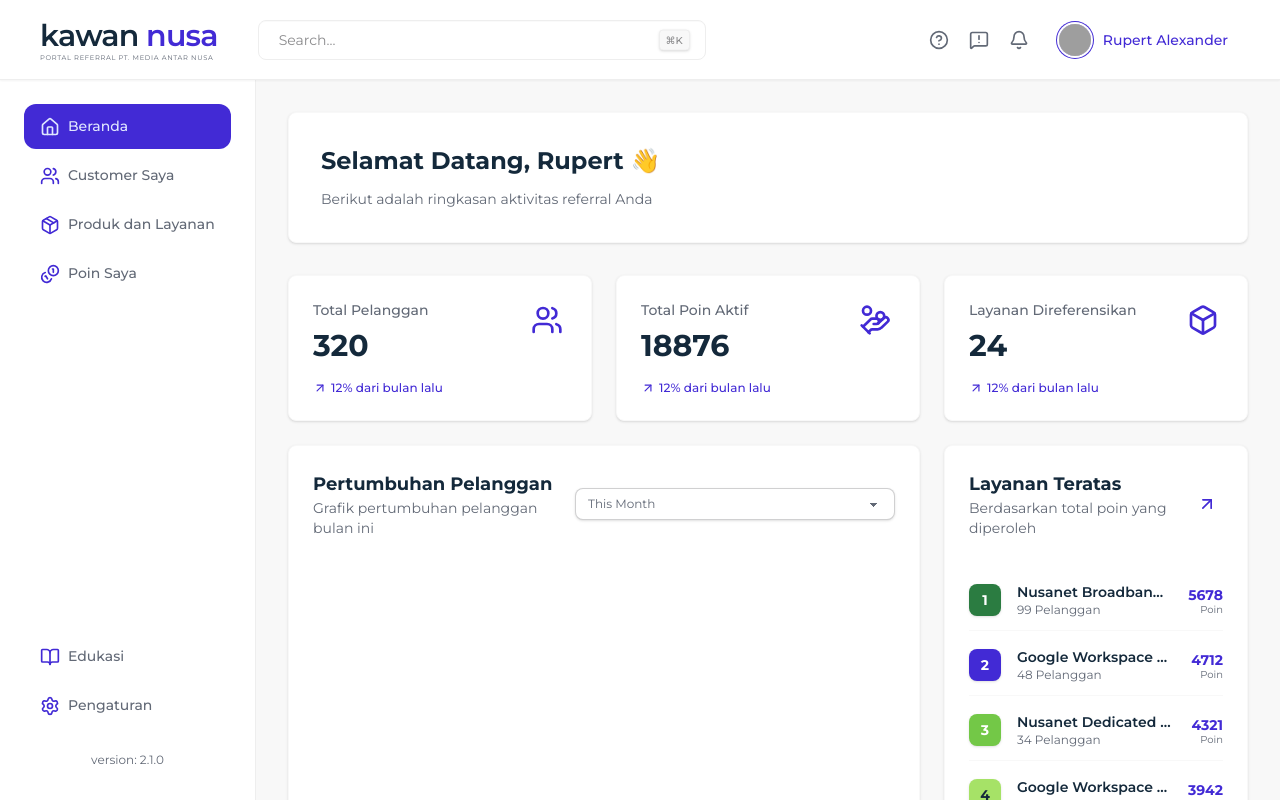
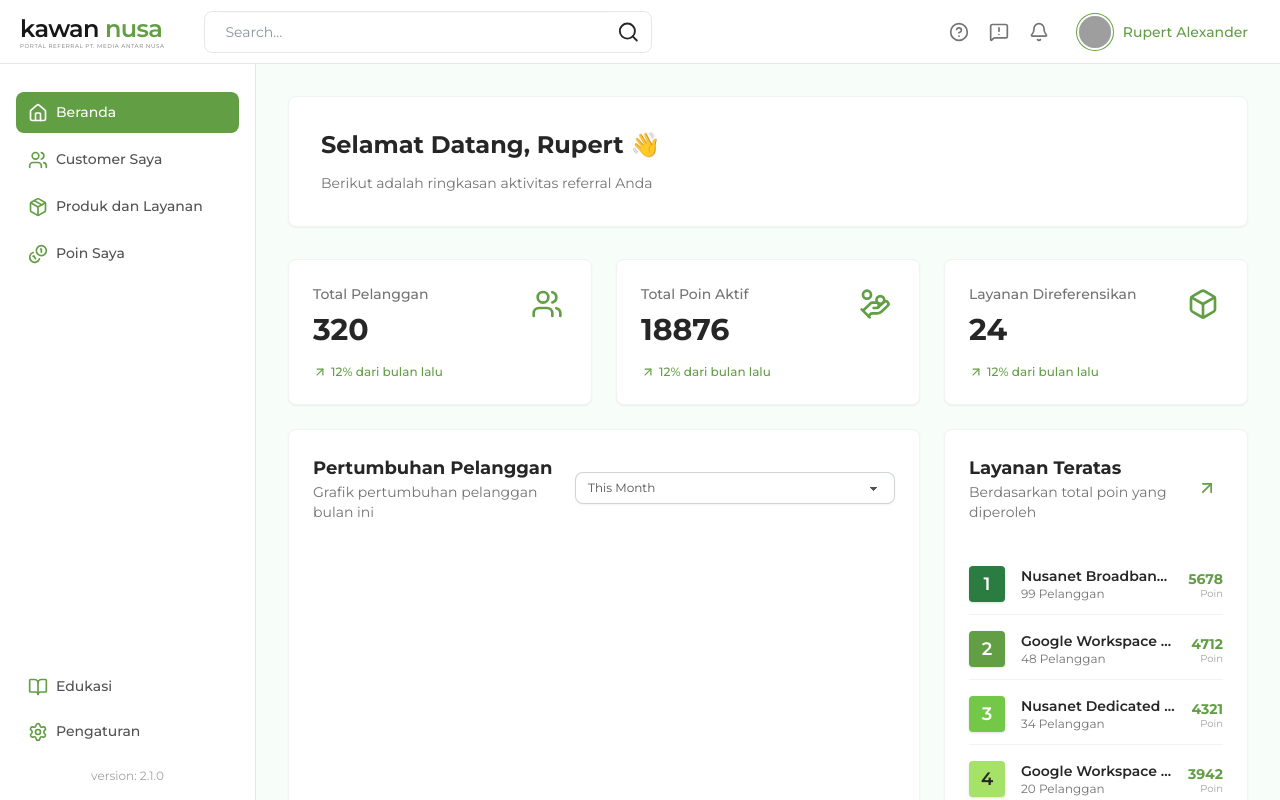
Before and after one commit to fajar-dev/fe-kawan-nusa, a Nuxt app: page / in a window 1280 px wide. Shown: the top 800 px of the page. Built offline with nearby package versions, Linux system fonts and the light colour scheme; grey boxes are pictures that could not be loaded.

Commit message:
fix: layout template

```diff
--- a/app/assets/css/main.css
+++ b/app/assets/css/main.css
@@ -1,41 +1,43 @@
 @import url('https://fonts.googleapis.com/css2?family=Montserrat:ital,wght@0,100..900;1,100..900&display=swap');
 @import "tailwindcss";
-@plugin "daisyui";
+@plugin "daisyui" {}
 
 @theme {
   --font-sans: "Montserrat", sans-serif;
 
-  /* Primary Color */
-  --color-primary: #629E43;
-  --color-primary-content: #FEFEFE;
+  --color-primary: #629e43;
+  --color-primary-content: #fefefe;
+  --color-accent: #f1f7ef;
+  --color-accent-content: #629e43;
+  --color-neutral: #14293b;
+  --color-neutral-content: #ffffff;
+  --color-base-100: #ffffff;
+  --color-base-200: #f2f3f4;
+  --color-base-300: #e6e7e9;
+  --color-base-content: #14293b;
+  --color-success: #208e18;
+  --color-warning: #fcbd29;
+  --color-error: #ef233c;
+  --color-info: #3077c1;
+}
 
-  /* Secondary Color */
-  --color-secondary: #6C757D;
-  --color-secondary-content: #343A40;
-
-  /* Status Color */
-  --color-success: #208E18;
-  --color-danger: #EF233C;
-  --color-error: #EF233C;
-  --color-warning: #FCBD29;
-  --color-info: #3077C1;
-
-  /* Accent Color */
-  --color-accent: #F1F7EF;
-  --color-accent-content: #629E43;
-
-  /* Surface Color (Container) */
-  --color-base-100: #FFFFFF; /* card-bg */
-  --color-base-200: #F2F3F4; /* border-color-light */
-  --color-base-300: #E6E7E9; /* border-color / border-color-dark */
-
-  /* Text Color / Neutral */
-  --color-base-content: #14293B; /* body */
-  --color-neutral: #14293B; /* black-50 / body */
-  --color-neutral-900: #14293B;
-  --color-neutral-800: #14293B;
-  --color-neutral-700: #343A40; /* muted-dark */
-  --color-neutral-600: #626976; /* muted text */
-  --color-neutral-500: #626976;
-  --color-neutral-400: #626976;
+/* Force override because DaisyUI v5 might use :where which lowers specificity */
+@layer base {
+  :root, [data-theme="light"] {
+    --color-primary: #629e43 !important;
+    --color-primary-content: #fefefe !important;
+    --color-secondary: #6c757d !important;
+    --color-secondary-content: #343a40 !important;
+    --color-accent: #f1f7ef !important;
+    --color-accent-content: #629e43 !important;
+    --color-neutral: #14293b !important;
+    --color-base-100: #ffffff !important;
+    --color-base-200: #f2f3f4 !important;
+    --color-base-300: #e6e7e9 !important;
+    --color-base-content: #14293b !important;
+    --color-success: #208e18 !important;
+    --color-warning: #fcbd29 !important;
+    --color-error: #ef233c !important;
+    --color-info: #3077c1 !important;
+  }
 }
--- a/app/components/AppHeader.vue
+++ b/app/components/AppHeader.vue
@@ -1,25 +1,25 @@
 <template>
-  <header class="w-full h-20 bg-base-100 flex items-center justify-between px-6 lg:px-10 border-b border-base-300 shadow-xs">
+  <header class="w-full h-16 bg-base-100 flex items-center justify-between px-6 lg:px-5 border-b border-base-300">
     <div class="flex items-center flex-1">
       <label for="my-drawer" class="btn btn-square btn-ghost drawer-button lg:hidden mr-2">
         <Menu class="w-6 h-6" />
       </label>
 
       <!-- Logo -->
-      <div class="mr-6 lg:mr-10 flex-shrink-0">
-        <h1 class="font-semibold text-2xl lg:text-3xl leading-tight tracking-tight text-neutral-900">kawan <span class="text-primary">nusa</span></h1>
-        <p class="text-[0.4rem] lg:text-[0.42rem] text-neutral-500 uppercase tracking-widest leading-none">Portal Referral PT. Media Antar Nusa</p>
+      <div class="mr-10 lg:mr-10 flex-shrink-0">
+        <h1 class="font-semibold text-xl lg:text-2xl leading-tight tracking-tight text-neutral-900">kawan <span class="text-primary">nusa</span></h1>
+        <p class="text-[0.4rem] lg:text-[0.35rem] text-neutral-500 uppercase tracking-widest leading-none">Portal Referral PT. Media Antar Nusa</p>
       </div>
 
       <!-- Search Input -->
       <div class="relative w-full max-w-md hidden md:block group">
-        <input
-          type="text"
-          placeholder="Search..."
-          class="input input-bordered w-full pl-5 h-10 rounded-lg bg-base-100 focus:bg-base-100 focus:outline-none focus:ring-2 focus:ring-primary/50 transition-all border-base-300"
-        />
-        <div class="absolute right-4 top-1/2 -translate-y-1/2 text-[10px] font-medium px-1.5 py-0.5 rounded border border-base-300 text-base-content/50 bg-base-200 shadow-sm">
-          ⌘K
+        <div class="flex items-center border border-base-300 rounded-lg bg-base-100 px-3 transition-all focus-within:ring-2 focus-within:ring-primary/50">
+          <input
+            type="text"
+            placeholder="Search..."
+            class="input border-none focus:outline-none w-full h-10 pl-2 text-sm bg-transparent"
+          />
+          <Search class="w-6 h-6 text-neutral-800" />
         </div>
       </div>
     </div>
--- a/app/components/AppSidebar.vue
+++ b/app/components/AppSidebar.vue
@@ -1,28 +1,28 @@
 <template>
-  <aside class="menu bg-base-100 h-full w-64 p-4 text-base-content flex flex-col justify-between border-r border-base-300">
+  <aside class="menu bg-base-100 h-full w-64 p-2 text-base-content flex flex-col justify-between border-r border-base-300">
     <div>
 
-      <ul class="menu w-full gap-1 lg:mt-0 mt-20">
+      <ul class="menu w-full gap-1.5 lg:mt-3 mt-18">
         <li>
-          <NuxtLink to="/" class="active text-primary-content bg-primary hover:bg-primary/90 rounded-xl px-4 py-3 font-medium">
+          <NuxtLink to="/" class="active text-primary-content bg-primary hover:bg-primary/90 rounded-lg px-3 py-2.5 font-medium">
             <Home class="w-5 h-5" />
             Beranda
           </NuxtLink>
         </li>
         <li>
-          <NuxtLink to="/customers" class="hover:bg-base-200 text-neutral-600 rounded-xl px-4 py-3 font-medium transition-colors">
+          <NuxtLink to="/customers" class="hover:bg-base-200 text-neutral-600 rounded-lg px-3 py-2.5 font-medium transition-colors">
             <Users class="w-5 h-5 text-primary" />
             Customer Saya
           </NuxtLink>
         </li>
         <li>
-          <NuxtLink to="/products" class="hover:bg-base-200 text-neutral-600 rounded-xl px-4 py-3 font-medium transition-colors">
+          <NuxtLink to="/products" class="hover:bg-base-200 text-neutral-600 rounded-lg px-3 py-2.5 font-medium transition-colors">
             <Package class="w-5 h-5 text-primary" />
             Produk dan Layanan
           </NuxtLink>
         </li>
         <li>
-          <NuxtLink to="/points" class="hover:bg-base-200 text-neutral-600 rounded-xl px-4 py-3 font-medium transition-colors">
+          <NuxtLink to="/points" class="hover:bg-base-200 text-neutral-600 rounded-lg px-3 py-2.5 font-medium transition-colors">
             <Coins class="w-5 h-5 text-primary" />
             Poin Saya
           </NuxtLink>
@@ -33,19 +33,19 @@
     <div class="mt-auto">
       <ul class="menu w-full gap-1">
         <li>
-          <NuxtLink to="/education" class="hover:bg-base-200 text-neutral-600 rounded-xl px-4 py-3 font-medium transition-colors">
+          <NuxtLink to="/education" class="hover:bg-base-200 text-neutral-600 rounded-lg px-3 py-2.5 font-medium transition-colors">
             <BookOpen class="w-5 h-5 text-primary" />
             Edukasi
           </NuxtLink>
         </li>
         <li>
-          <NuxtLink to="/settings" class="hover:bg-base-200 text-neutral-600 rounded-xl px-4 py-3 font-medium transition-colors">
+          <NuxtLink to="/settings" class="hover:bg-base-200 text-neutral-600 rounded-lg px-3 py-2.5 font-medium transition-colors">
             <Settings class="w-5 h-5 text-primary" />
             Pengaturan
           </NuxtLink>
         </li>
       </ul>
-      <div class="px-6 py-4 text-center">
+      <div class="px-6 py-2 text-center">
         <p class="text-xs text-neutral-400">version: 2.1.0</p>
       </div>
     </div>
--- a/app/layouts/default.vue
+++ b/app/layouts/default.vue
@@ -7,12 +7,12 @@
       <input id="my-drawer" type="checkbox" class="drawer-toggle" />
 
       <div class="drawer-content flex flex-col items-center justify-start">
-        <main class="flex-1 w-full p-4 md:p-6 lg:p-8 mx-auto w-full">
+        <main class="flex-1 w-full p-4 md:p-6 lg:p-8 mx-auto w-full bg-[#F7FDF9]">
           <slot />
         </main>
       </div>
 
-      <div class="drawer-side z-50 lg:h-[calc(100vh-5rem)] lg:sticky lg:top-20">
+      <div class="drawer-side z-50 lg:h-[calc(100vh-4rem)] lg:sticky lg:top-16">
         <label for="my-drawer" aria-label="close sidebar" class="drawer-overlay"></label>
         <AppSidebar />
       </div>
--- a/app/pages/index.vue
+++ b/app/pages/index.vue
@@ -1,7 +1,7 @@
 <template>
   <div class="flex flex-col gap-6 w-full">
     <!-- Welcome Banner -->
-    <div class="card bg-base-100 shadow-sm border border-base-200 w-full mb-2">
+    <div class="card bg-base-100 shadow-xs border border-base-200 w-full mb-2 rounded-lg">
       <div class="card-body p-6 lg:p-8">
         <h2 class="text-2xl font-bold text-neutral-800">Selamat Datang, Rupert 👋</h2>
         <p class="text-neutral-500 mt-1">Berikut adalah ringkasan aktivitas referral Anda</p>
@@ -11,7 +11,7 @@
     <!-- Stats Cards -->
     <div class="grid grid-cols-1 md:grid-cols-3 gap-6 w-full">
       <!-- Total Pelanggan -->
-      <div class="card bg-base-100 shadow-sm border border-base-200">
+      <div class="card bg-base-100 shadow-xs border border-base-200 rounded-lg">
         <div class="card-body p-6 flex flex-row items-start justify-between">
           <div>
             <p class="text-neutral-500 font-medium text-sm">Total Pelanggan</p>
@@ -28,7 +28,7 @@
       </div>
 
       <!-- Total Poin Aktif -->
-      <div class="card bg-base-100 shadow-sm border border-base-200">
+      <div class="card bg-base-100 shadow-xs border border-base-200 rounded-lg">
         <div class="card-body p-6 flex flex-row items-start justify-between">
           <div>
             <p class="text-neutral-500 font-medium text-sm">Total Poin Aktif</p>
@@ -45,7 +45,7 @@
       </div>
 
       <!-- Layanan Direferensikan -->
-      <div class="card bg-base-100 shadow-sm border border-base-200">
+      <div class="card bg-base-100 shadow-xs border border-base-200 rounded-lg">
         <div class="card-body p-6 flex flex-row items-start justify-between">
           <div>
             <p class="text-neutral-500 font-medium text-sm">Layanan Direferensikan</p>
@@ -65,14 +65,14 @@
     <!-- Charts Row -->
     <div class="grid grid-cols-1 lg:grid-cols-3 gap-6 w-full">
       <!-- Line Chart -->
-      <div class="card bg-base-100 shadow-sm border border-base-200 lg:col-span-2">
+      <div class="card bg-base-100 shadow-xs border border-base-200 lg:col-span-2 rounded-lg">
         <div class="card-body p-6">
           <div class="flex items-center justify-between mb-6">
             <div>
               <h3 class="font-bold text-lg text-neutral-800">Pertumbuhan Pelanggan</h3>
               <p class="text-neutral-500 text-sm">Grafik pertumbuhan pelanggan bulan ini</p>
             </div>
-            <select class="select select-bordered select-sm w-full max-w-xs rounded-lg bg-base-100 text-neutral-600 focus:outline-none focus:ring-1 focus:ring-primary shadow-sm">
+            <select class="select select-bordered select-sm w-full max-w-xs rounded-lg bg-base-100 text-neutral-600 focus:outline-none focus:ring-1 focus:ring-primary shadow-xs">
               <option disabled selected>This Month</option>
               <option>Last Month</option>
               <option>This Year</option>
@@ -83,7 +83,7 @@
       </div>
 
       <!-- Top Services List -->
-      <div class="card bg-base-100 shadow-sm border border-base-200">
+      <div class="card bg-base-100 shadow-xs border border-base-200 rounded-lg">
         <div class="card-body p-6 flex flex-col h-full">
           <div class="flex items-center justify-between mb-4">
             <div>
@@ -98,7 +98,7 @@
           <div class="flex flex-col gap-1 mt-2 flex-1 justify-between">
             <!-- Rank 1 -->
             <div class="flex items-center gap-4 py-3 border-b border-base-200 last:border-0">
-              <div class="w-8 h-8 rounded-lg bg-[#2b7c41] text-white flex items-center justify-center font-bold text-sm shadow">1</div>
+              <div class="w-9 h-9 rounded-sm bg-[#2b7c41] text-white flex items-center justify-center font-semibold text-lg shadow">1</div>
               <div class="flex-1 min-w-0">
                 <p class="font-semibold text-neutral-800 text-sm truncate">Nusanet Broadband Business...</p>
                 <p class="text-xs text-neutral-500">99 Pelanggan</p>
@@ -110,7 +110,7 @@
             </div>
             <!-- Rank 2 -->
             <div class="flex items-center gap-4 py-3 border-b border-base-200 last:border-0">
-              <div class="w-8 h-8 rounded-lg bg-primary text-white flex items-center justify-center font-bold text-sm shadow">2</div>
+              <div class="w-9 h-9 rounded-sm bg-primary text-white flex items-center justify-center  font-semibold text-lg shadow">2</div>
               <div class="flex-1 min-w-0">
                 <p class="font-semibold text-neutral-800 text-sm truncate">Google Workspace Starter</p>
                 <p class="text-xs text-neutral-500">48 Pelanggan</p>
@@ -122,7 +122,7 @@
             </div>
             <!-- Rank 3 -->
             <div class="flex items-center gap-4 py-3 border-b border-base-200 last:border-0">
-              <div class="w-8 h-8 rounded-lg bg-[#73c847] text-white flex items-center justify-center font-bold text-sm shadow">3</div>
+              <div class="w-9 h-9 rounded-sm bg-[#73c847] text-white flex items-center justify-center  font-semibold text-lg shadow">3</div>
               <div class="flex-1 min-w-0">
                 <p class="font-semibold text-neutral-800 text-sm truncate">Nusanet Dedicated Business...</p>
                 <p class="text-xs text-neutral-500">34 Pelanggan</p>
@@ -134,7 +134,7 @@
             </div>
             <!-- Rank 4 -->
             <div class="flex items-center gap-4 py-3 border-b border-base-200 last:border-0">
-              <div class="w-8 h-8 rounded-lg bg-[#a6e267] text-neutral-800 flex items-center justify-center font-bold text-sm shadow">4</div>
+              <div class="w-9 h-9 rounded-sm bg-[#a6e267] text-neutral-800 flex items-center justify-center  font-semibold text-lg shadow">4</div>
               <div class="flex-1 min-w-0">
                 <p class="font-semibold text-neutral-800 text-sm truncate">Google Workspace Business</p>
                 <p class="text-xs text-neutral-500">20 Pelanggan</p>
@@ -146,7 +146,7 @@
             </div>
             <!-- Rank 5 -->
             <div class="flex items-center gap-4 py-3 border-b border-base-200 last:border-0">
-              <div class="w-8 h-8 rounded-lg bg-[#d9f5a8] text-neutral-800 flex items-center justify-center font-bold text-sm shadow">5</div>
+              <div class="w-9 h-9 rounded-sm bg-[#d9f5a8] text-neutral-800 flex items-center justify-center  font-semibold text-lg shadow">5</div>
               <div class="flex-1 min-w-0">
                 <p class="font-semibold text-neutral-800 text-sm truncate">Nusanet Dedicated Business...</p>
                 <p class="text-xs text-neutral-500">24 Pelanggan</p>
@@ -162,7 +162,7 @@
     </div>
 
     <!-- Table Recent Users -->
-    <div class="card bg-base-100 shadow-sm border border-base-200 w-full mb-6 relative overflow-hidden">
+    <div class="card bg-base-100 shadow-xs border border-base-200 w-full mb-6 relative overflow-hidden">
       <div class="card-body p-6">
         <div class="flex items-center justify-between mb-4">
           <div>
@@ -243,7 +243,7 @@
           <div class="text-neutral-500">
             Showing 1 to 5 of 5 entries
           </div>
-          <div class="join border border-base-200 shadow-sm rounded-lg">
+          <div class="join border border-base-200 shadow-xs rounded-lg">
             <button class="join-item btn btn-sm bg-base-100 text-neutral-400 hover:bg-base-200 btn-disabled"><ChevronFirst class="w-4 h-4" /></button>
             <button class="join-item btn btn-sm bg-base-100 text-neutral-400 hover:bg-base-200 btn-disabled"><ChevronLeft class="w-4 h-4" /></button>
             <button class="join-item btn btn-sm bg-primary text-primary-content hover:bg-primary/90 border-0">1</button>
```
